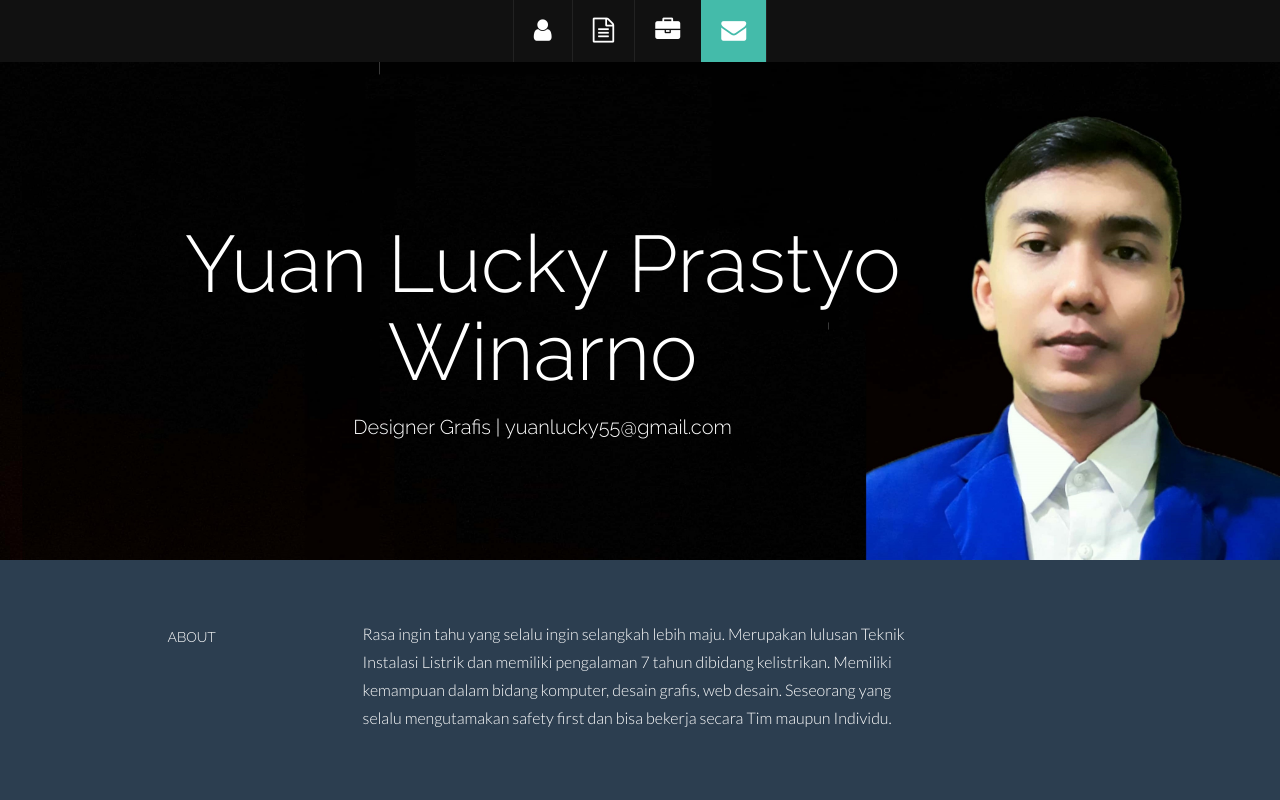
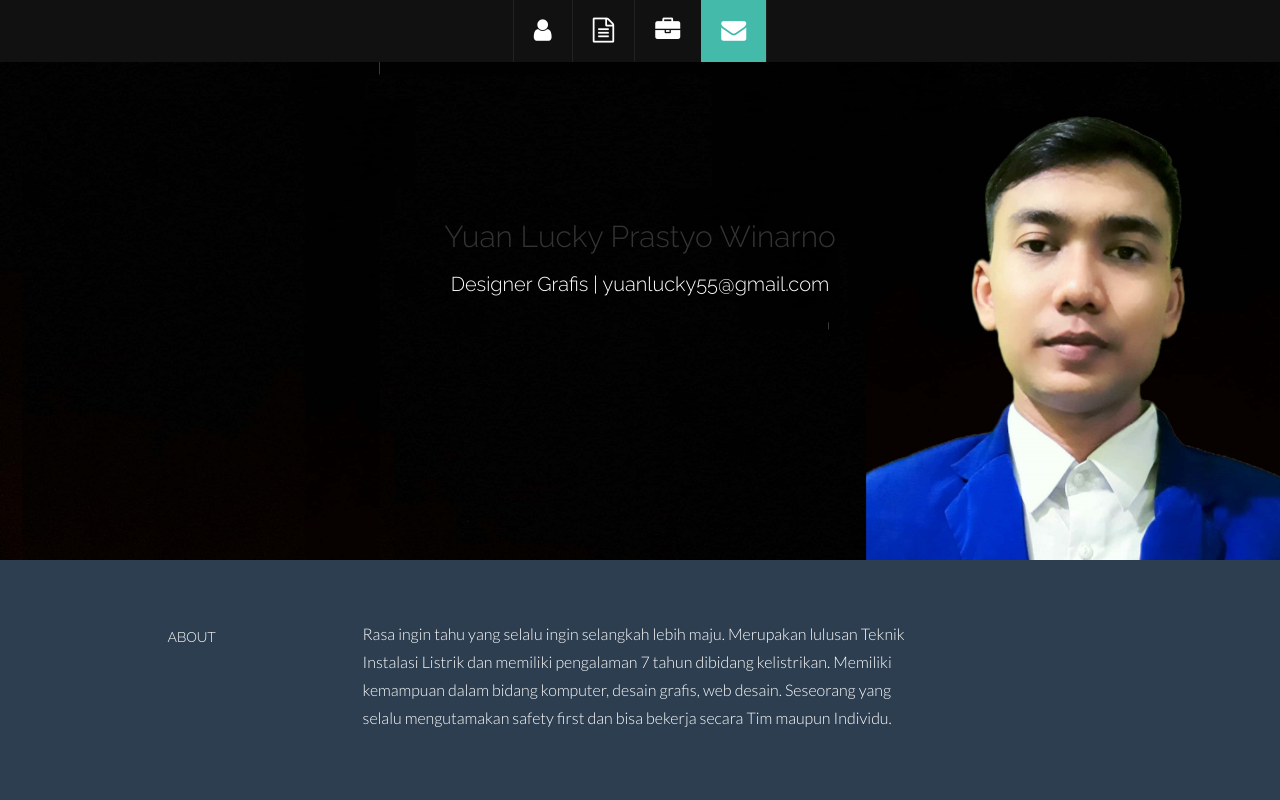
Before and after one commit to yuanlucky555/yuanlucky555.github.io, a plain HTML site: page index.html in a window 1280 px wide. Shown: the top 800 px of the page. Drawn offline with Linux system fonts and the light colour scheme.

Commit message:
Update index.html

```diff
--- a/index.html
+++ b/index.html
@@ -63,8 +63,8 @@
   <div id="headerwrap">
     <div class="container">
       <div class="row centered">
-        <div class="col-lg-10">
-          <h1>Yuan Lucky Prastyo Winarno</h1>
+        <div class="col-lg-12">
+          <h2>Yuan Lucky Prastyo Winarno</h2>
           <h3>Designer Grafis | yuanlucky55@gmail.com</h3>
         </div>
         <!--/.col-lg-12 -->
```
